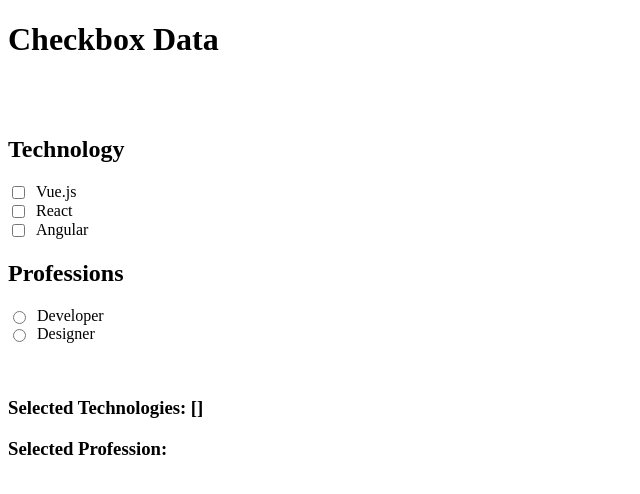
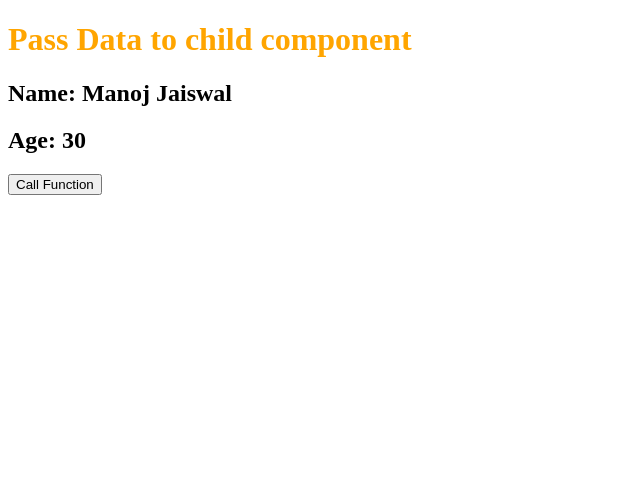
Before and after one commit to Manojkumar354/Vue-JS, a Vue app: page / in a window 1280 px wide. Shown: the top 494 px of the page, without its empty margins (0-640 px from the left). Built offline with nearby package versions, Linux system fonts and the light colour scheme.

Commit message:
Add new component

```diff
--- a/src/App.vue
+++ b/src/App.vue
@@ -1,17 +1,14 @@
 <template>
-
-<CheckboxComponent/>
+<ParentComponent />
 </template>
 
 <script>
-
-import CheckboxComponent from './components/CheckboxComponent.vue';
-
+import ParentComponent from './components/ParentComponent.vue';
 
 export default {
     name: 'App',
     components: {
-        CheckboxComponent
+        ParentComponent
     }
 }
 </script>
--- /dev/null
+++ b/src/components/ChildComponent.vue
@@ -0,0 +1,18 @@
+<template>
+<h2>Name: {{ user.name }}</h2>
+<h2>Age: {{ user.age }}</h2>
+
+<button @click="getData()">Call Function</button>
+</template>
+
+<script>
+
+export default {
+    name: 'ChildComponent',
+    props: {
+        name: String,
+        user: Object,
+        getData: Function
+    }
+}
+</script>
--- /dev/null
+++ b/src/components/ParentComponent.vue
@@ -0,0 +1,35 @@
+<template>
+<h1>Pass Data to child component</h1>
+<ChildComponent name="Manoj Jaiswal" :user="user" :getData="getData" />
+</template>
+
+<script>
+import ChildComponent from './ChildComponent.vue';
+
+export default {
+    name: 'ParentComponent',
+    components: {
+        ChildComponent
+    },
+    data() {
+        return {
+            user: {
+                name: 'Manoj Jaiswal',
+                age: 30
+            }
+        }
+    },
+    methods: {
+        getData() {
+            console.warn("Data from parent component")
+            alert("Data from parent component")
+        }
+    }
+}
+</script>
+
+<style>
+h1 {
+    color: orange;
+}
+</style>
```
Also changed, not shown: src/components/ConditionalComponent.vue (added, +21 -0 lines), src/components/ForLoopComponent.vue (added, +33 -0 lines).
